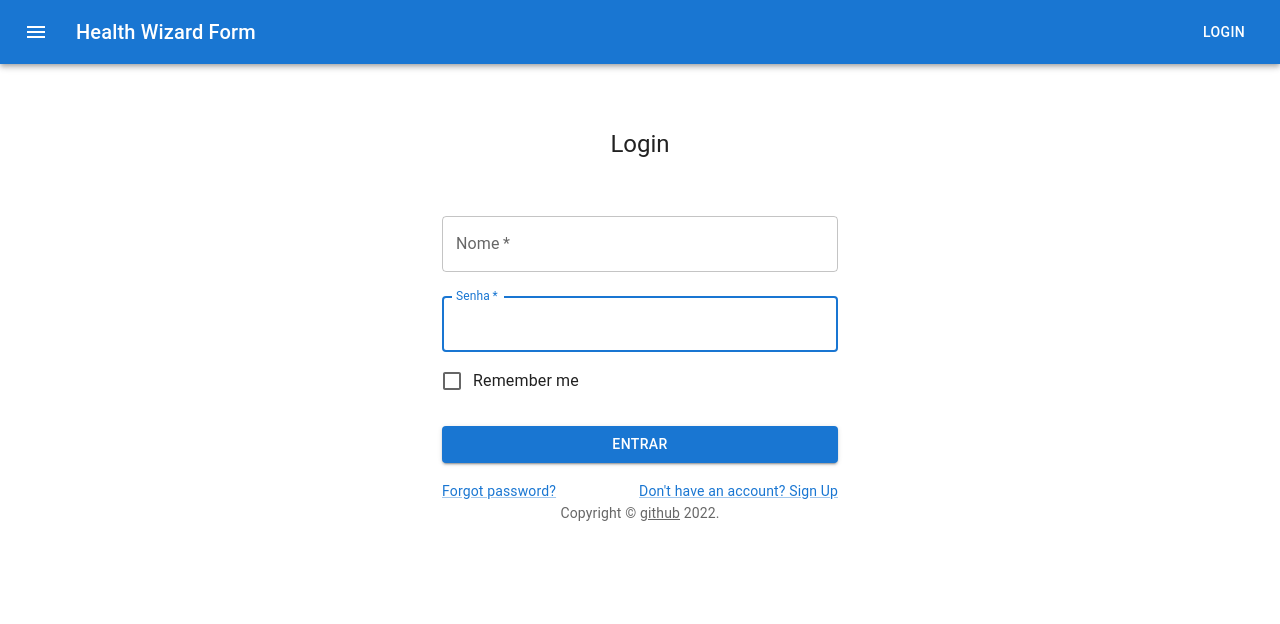
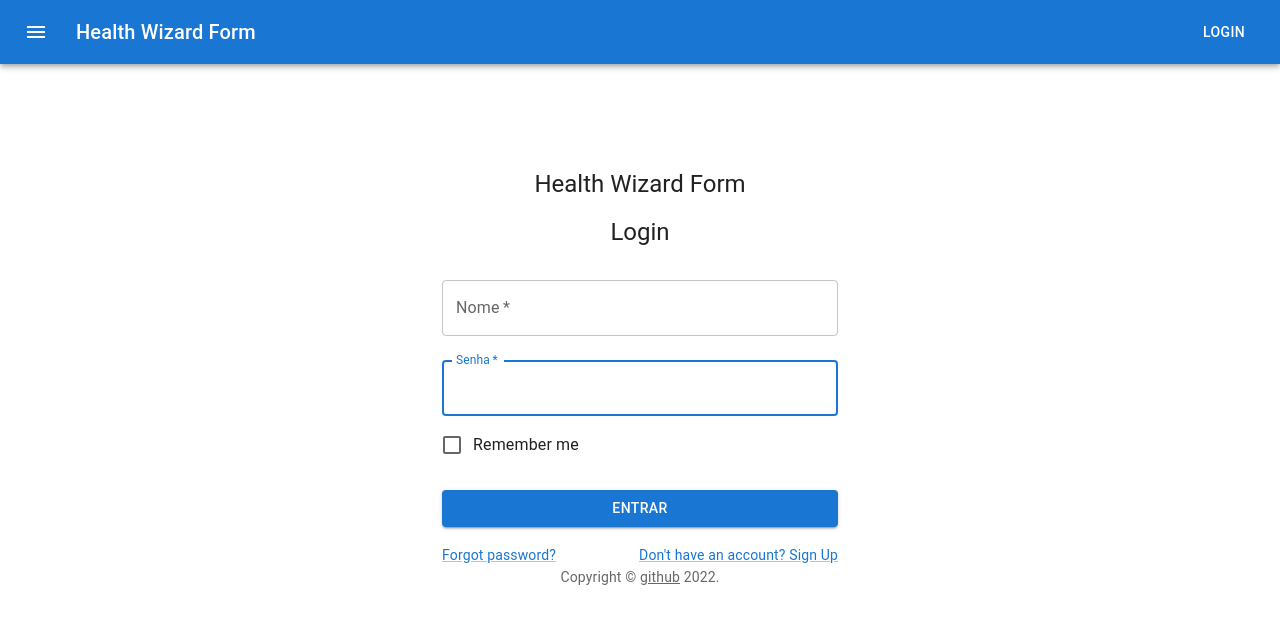
Before and after one commit to edermotasantos/health-wizard-form, a React (Create React App) app in the folder frontend/: page / in a window 1280 px wide. Shown: the top 624 px of the page. Built offline with nearby package versions, Linux system fonts and the light colour scheme.

Commit message:
style: altera espaçamento entre cada item da tela login

```diff
--- a/frontend/src/components/UserLogin/Index.jsx
+++ b/frontend/src/components/UserLogin/Index.jsx
@@ -41,10 +41,13 @@ function UserLogin() {
             alignItems: 'center',
           }}
         >
-          <Typography component="h1" variant="h5">
+          <Typography component="h1" variant="h5" sx={{ mt: 5 }}>
+            Health Wizard Form
+          </Typography>
+          <Typography component="h1" variant="h5" sx={{ mt: 2 }}>
             Login
           </Typography>
-          <Box sx={{ mt: 5 }}>
+          <Box sx={{ mt: 2 }}>
             <TextField
               margin="normal"
               autoFocus
```
